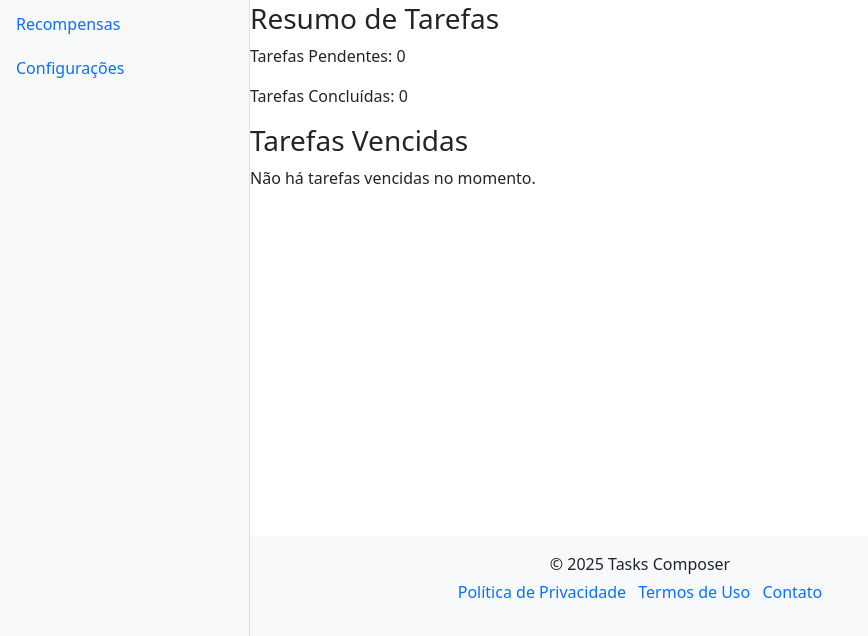
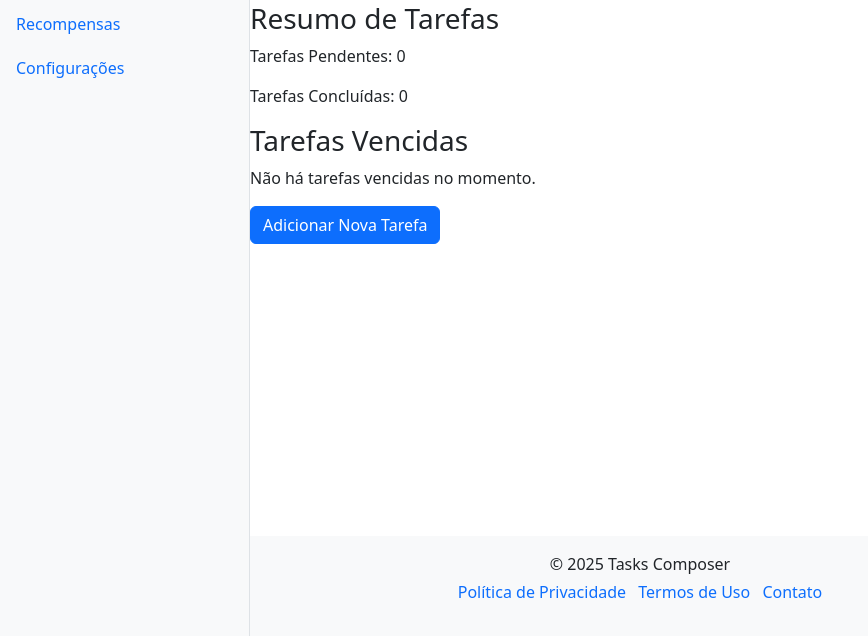
Before and after one commit to Gincaza/Tasks-Composer-ADC, a Django app: page /dashboard/ in a window 1280 px wide. Shown: the part 164-800 px from the top of the page, without its empty margins (0-868 px from the left). Run offline with Django 5.2, Linux system fonts and the light colour scheme; data that the repository does not hold is empty; some libraries are stand-ins or nearby versions.

Commit message:
SCRUM-43 Adicionar Nova Tarefa Direto no Dashboard redireciona pra /tasks

```diff
--- a/core/templates/dashboard.html
+++ b/core/templates/dashboard.html
@@ -22,4 +22,8 @@
         <p>Não há tarefas vencidas no momento.</p>
     {% endif %}
 </div>
+
+<div class="add-task">
+    <a href="/tasks/" class="btn btn-primary">Adicionar Nova Tarefa</a>
+</div>
 {% endblock %}
```
